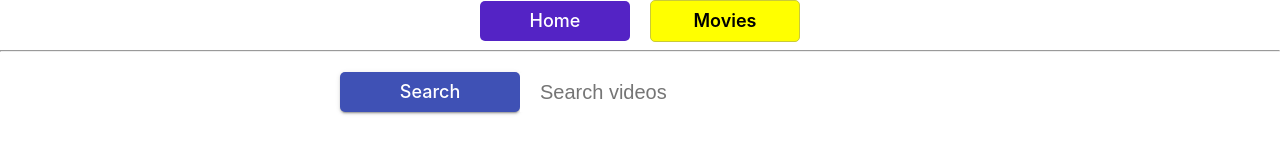
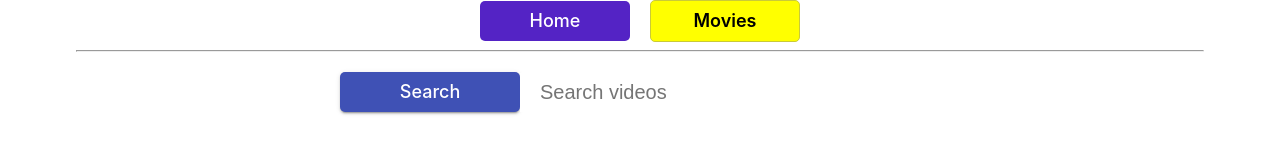
Before and after one commit to MarginTrader1/goit-react-hw-05-movies, a React (Create React App) app: page /Movies in a window 1280 px wide. Shown: the top 162 px of the page. Built offline with nearby package versions, Linux system fonts and the light colour scheme.

Commit message:
добавил стилизацию

```diff
--- a/src/components/App.jsx
+++ b/src/components/App.jsx
@@ -1,27 +1,24 @@
-import { NavLink, Route, Routes } from 'react-router-dom';
+import { Route, Routes } from 'react-router-dom';
 
 import { Movies } from 'pages/Movies';
 import { MovieDetails } from 'pages/MovieDetails';
 import { Homepage } from 'pages/HomePage';
 import { Cast } from './Cast/Cast';
 import { Reviews } from './Reviews/Reviews';
-import { StyledNav } from './App.styled';
+
+import { Layout } from './Layout/Layout';
 
 export const App = () => {
   return (
     <>
-      <StyledNav>
-        <NavLink to="/">Home</NavLink>
-        <NavLink to="Movies">Movies</NavLink>
-      </StyledNav>
-      <hr />
-
       <Routes>
-        <Route path="/" element={<Homepage />} />
-        <Route path="/Movies" element={<Movies />} />
-        <Route path="/Movies/:movieId" element={<MovieDetails />}>
-          <Route path="Cast" element={<Cast />} />
-          <Route path="Reviews" element={<Reviews />} />
+        <Route path="/" element={<Layout />}>
+          <Route index element={<Homepage />} />
+          <Route path="/Movies" element={<Movies />} />
+          <Route path="/Movies/:movieId" element={<MovieDetails />}>
+            <Route path="Cast" element={<Cast />} />
+            <Route path="Reviews" element={<Reviews />} />
+          </Route>
         </Route>
       </Routes>
     </>
--- /dev/null
+++ b/src/components/Layout/Layout.js
@@ -0,0 +1,17 @@
+import { Outlet } from 'react-router-dom';
+import { Container } from './Layout.styled';
+import { NavLink } from 'react-router-dom';
+import { StyledNav } from 'components/App.styled';
+
+export const Layout = () => {
+  return (
+    <Container>
+      <StyledNav>
+        <NavLink to="/">Home</NavLink>
+        <NavLink to="Movies">Movies</NavLink>
+      </StyledNav>
+      <hr />
+      <Outlet />
+    </Container>
+  );
+};
--- /dev/null
+++ b/src/components/Layout/Layout.styled.js
@@ -0,0 +1,8 @@
+import styled from 'styled-components';
+
+export const Container = styled.div`
+  margin-left: auto;
+  margin-right: auto;
+  padding: 0 15px;
+  width: 1158px;
+`;
--- a/src/components/TrendingItem/TrendingItem.js
+++ b/src/components/TrendingItem/TrendingItem.js
@@ -1,9 +1,14 @@
 import { Link } from 'react-router-dom';
 
+import { useLocation } from 'react-router-dom';
+
 export const TrendingItem = ({ title, id }) => {
+  const location = useLocation();
+
   return (
     <li>
-      <Link to={`/Movies/${id}`}>
+      {/* передаем локацию странички через пропс 'state' компонента Link */}
+      <Link to={`/Movies/${id}`} state={{ from: location }}>
         <p>{title}</p>
       </Link>
     </li>
--- a/src/pages/HomePage.js
+++ b/src/pages/HomePage.js
@@ -1,6 +1,6 @@
 import { fetchTrendingMovies } from 'API';
 import { useEffect, useState } from 'react';
-import { TrendingList } from 'components/Trending/TrendingList';
+import { TrendingList } from 'components/TrendingList/TrendingList';
 
 export const Homepage = () => {
   const [data, setData] = useState([]);
--- a/src/pages/MovieDetails.js
+++ b/src/pages/MovieDetails.js
@@ -1,7 +1,7 @@
 import { fetchMoviesByID } from 'API';
 import { useState, useEffect } from 'react';
 
-import { useParams, Link, Outlet } from 'react-router-dom';
+import { useParams, Link, Outlet, useLocation } from 'react-router-dom';
 import { Movie } from 'components/Movie/Movie';
 
 import { StyledMovieDiv } from 'components/Movie/Movie.styled';
@@ -11,13 +11,17 @@ export const MovieDetails = () => {
   const { movieId } = useParams();
   const [data, setData] = useState(null);
 
+  const location = useLocation();
+  /* в переменной Location принимаем пропс state и консолим pathname - путь, откуда пришли*/
+
+  console.log(location.state.from.pathname);
+
   useEffect(() => {
     if (movieId === '') return; /* запрет запроса при загрузке страницы*/
 
     async function getMovieItem() {
       try {
         const movie = await fetchMoviesByID(movieId);
-
         setData(movie);
       } catch (error) {}
     }
@@ -28,7 +32,7 @@ export const MovieDetails = () => {
   return (
     data /* если есть data -> рендерим разметку (поэтому первичная data=null) */ && (
       <>
-        <Link to="/">Go Back</Link>
+        <Link to={`${location.state.from.pathname}`}>Go Back</Link>
         <Movie movie={data} />
         <StyledMovieDiv>
           <h4>Additional information</h4>
--- a/src/pages/Movies.js
+++ b/src/pages/Movies.js
@@ -1,6 +1,7 @@
 import { useEffect, useState } from 'react';
 import { Searchbar } from 'components/Searchbar/Searchbar';
-import { TrendingList } from 'components/Trending/TrendingList';
+import { TrendingList } from 'components/TrendingList/TrendingList';
+import { useSearchParams } from 'react-router-dom';
 
 // импорт запроса
 import { fetchMoviesByQuery } from 'API';
@@ -9,6 +10,14 @@ export const Movies = () => {
   const [data, setData] = useState([]);
   const [searchQuery, setSearchQuery] = useState('');
   const [page /*setPage*/] = useState(1);
+
+  const [searchParams, setSearchParams] = useSearchParams();
+  const movieName = searchParams.get('query') || '';
+
+  const updateQueryString = query => {
+    const nextParams = query !== '' && { query };
+    setSearchParams(nextParams);
+  };
 
   // получаем велью инпута, которое записываем в state
   const getQuery = newQuery => {
@@ -40,7 +49,11 @@ export const Movies = () => {
 
   return (
     <>
-      <Searchbar getQuery={getQuery} />
+      <Searchbar
+        getQuery={getQuery}
+        onChange={updateQueryString}
+        value={movieName}
+      />
       <TrendingList movies={data} />
     </>
   );
```
Also changed, not shown: src/components/TrendingList/TrendingList.js (renamed from src/components/Trending/TrendingList.js), src/components/TrendingList/TrendingList.styled.js (renamed from src/components/Trending/TrendingList.styled.js).
